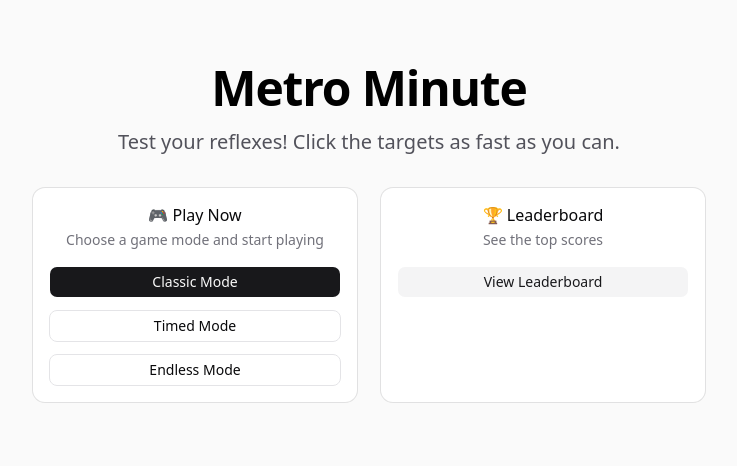
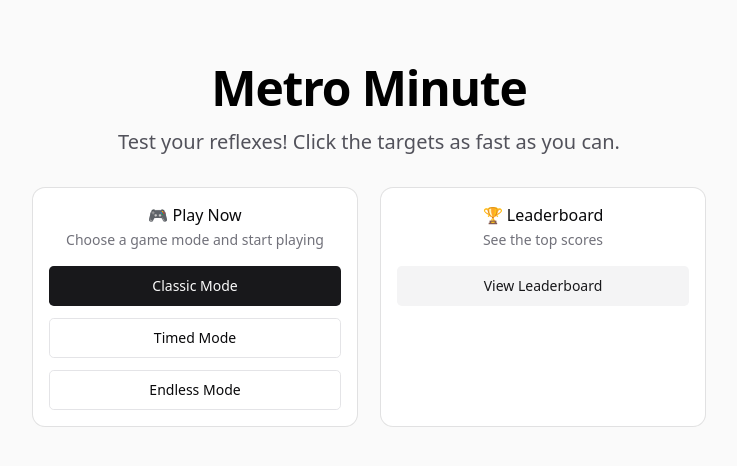
Before and after one commit to Rdecristobal/metrominute, a Next.js app: page / in a window 1280 px wide. Shown: the top 466 px of the page, without its empty margins (271-1008 px from the left). Built offline with nearby package versions, Linux system fonts and the light colour scheme.

Commit message:
fix: remove all asChild props, use styled Links

```diff
--- a/src/app/page.tsx
+++ b/src/app/page.tsx
@@ -1,6 +1,6 @@
 import Link from "next/link";
+import { Card, CardContent, CardDescription, CardHeader, CardTitle } from "@/components/ui/card";
 import { Button } from "@/components/ui/button";
-import { Card, CardContent, CardDescription, CardHeader, CardTitle } from "@/components/ui/card";
 
 export default function Home() {
   return (
@@ -23,15 +23,24 @@ export default function Home() {
                 <CardDescription>Choose a game mode and start playing</CardDescription>
               </CardHeader>
               <CardContent className="flex flex-col gap-3">
-                <Button asChild className="w-full">
-                  <Link href="/game?mode=classic">Classic Mode</Link>
-                </Button>
-                <Button asChild variant="outline" className="w-full">
-                  <Link href="/game?mode=timed">Timed Mode</Link>
-                </Button>
-                <Button asChild variant="outline" className="w-full">
-                  <Link href="/game?mode=endless">Endless Mode</Link>
-                </Button>
+                <Link
+                  href="/game?mode=classic"
+                  className="inline-flex items-center justify-center rounded-md text-sm font-medium bg-zinc-900 text-zinc-50 hover:bg-zinc-800 dark:bg-zinc-50 dark:text-zinc-900 dark:hover:bg-zinc-200 h-10 px-4 py-2 w-full"
+                >
+                  Classic Mode
+                </Link>
+                <Link
+                  href="/game?mode=timed"
+                  className="inline-flex items-center justify-center rounded-md text-sm font-medium border border-zinc-200 bg-white hover:bg-zinc-100 dark:border-zinc-800 dark:bg-zinc-950 dark:hover:bg-zinc-800 h-10 px-4 py-2 w-full"
+                >
+                  Timed Mode
+                </Link>
+                <Link
+                  href="/game?mode=endless"
+                  className="inline-flex items-center justify-center rounded-md text-sm font-medium border border-zinc-200 bg-white hover:bg-zinc-100 dark:border-zinc-800 dark:bg-zinc-950 dark:hover:bg-zinc-800 h-10 px-4 py-2 w-full"
+                >
+                  Endless Mode
+                </Link>
               </CardContent>
             </Card>
 
@@ -41,9 +50,12 @@ export default function Home() {
                 <CardDescription>See the top scores</CardDescription>
               </CardHeader>
               <CardContent>
-                <Button asChild variant="secondary" className="w-full">
-                  <Link href="/leaderboard">View Leaderboard</Link>
-                </Button>
+                <Link
+                  href="/leaderboard"
+                  className="inline-flex items-center justify-center rounded-md text-sm font-medium bg-zinc-100 text-zinc-900 hover:bg-zinc-200 dark:bg-zinc-800 dark:text-zinc-50 dark:hover:bg-zinc-700 h-10 px-4 py-2 w-full"
+                >
+                  View Leaderboard
+                </Link>
               </CardContent>
             </Card>
           </div>
```
